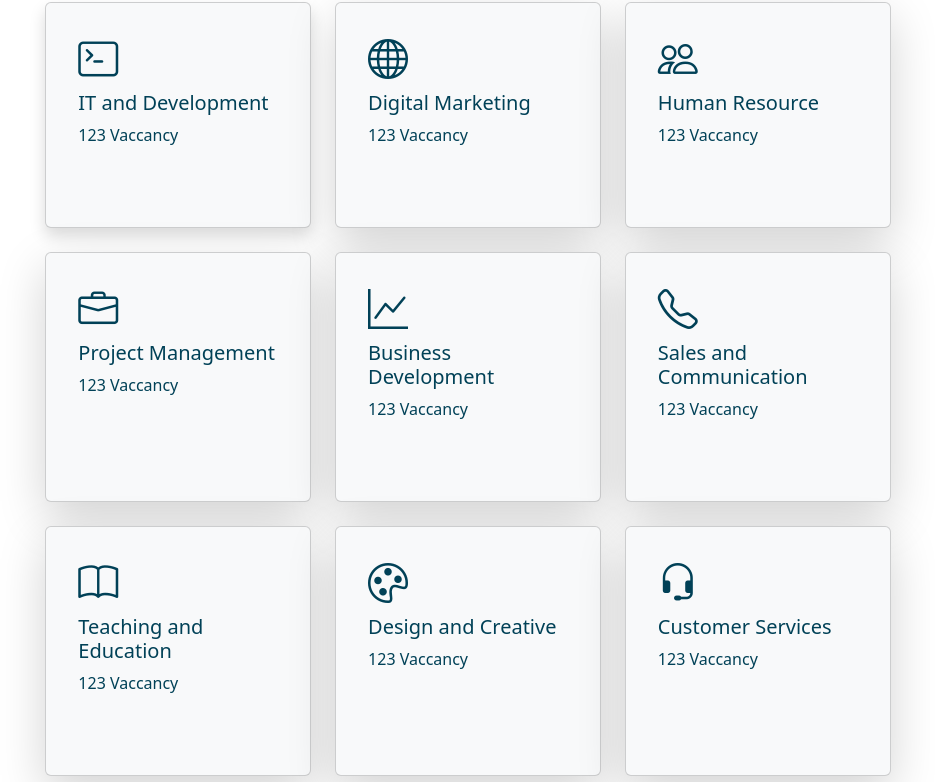
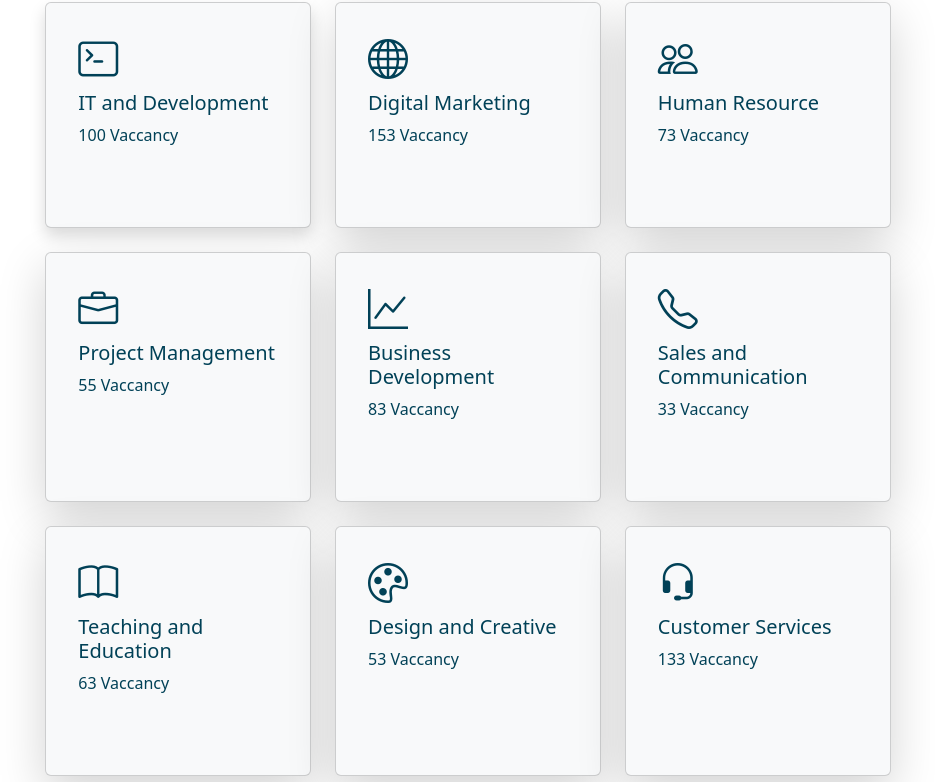
Before and after one commit to alen0577/jobportal-website-frontend, a Django app: page / in a window 1280 px wide. Shown: the part 941-1723 px from the top of the page, without its empty margins (172-1107 px from the left). Run offline with Django 4.2, Linux system fonts and the light colour scheme; some libraries are stand-ins or nearby versions.

Commit message:
modified

```diff
--- a/jobapp/templates/index.html
+++ b/jobapp/templates/index.html
@@ -68,7 +68,7 @@ HOME
                     <div class="card-body">
                       <h1 style="color: rgb(1, 65, 87);"><i class="bi bi-terminal"></i></h1>
                       <h5 class="card-title" style="color: rgb(1, 65, 87);">IT and Development</h5>
-                      <p class="card-text" style="color: rgb(1, 65, 87);">123 Vaccancy</p>
+                      <p class="card-text" style="color: rgb(1, 65, 87);">100 Vaccancy</p>
                     </div>
                   </div>
                 </div>
@@ -77,7 +77,7 @@ HOME
                       <div class="card-body">
                         <h1 style="color: rgb(1, 65, 87);"><i class="bi bi-globe"></i></h1>
                         <h5 class="card-title" style="color: rgb(1, 65, 87);">Digital Marketing</h5>
-                        <p class="card-text" style="color: rgb(1, 65, 87);">123 Vaccancy</p>
+                        <p class="card-text" style="color: rgb(1, 65, 87);">153 Vaccancy</p>
                       </div>
                     </div>
                 </div>
@@ -86,7 +86,7 @@ HOME
                       <div class="card-body">
                         <h1 style="color: rgb(1, 65, 87);"><i class="bi bi-people"></i></h1>
                         <h5 class="card-title" style="color: rgb(1, 65, 87);">Human Resource</h5>
-                        <p class="card-text" style="color: rgb(1, 65, 87);">123 Vaccancy</p>
+                        <p class="card-text" style="color: rgb(1, 65, 87);">73 Vaccancy</p>
                       </div>
                     </div>
                 </div>
@@ -95,7 +95,7 @@ HOME
                       <div class="card-body">
                         <h1 style="color: rgb(1, 65, 87);"><i class="bi bi-briefcase"></i></h1>
                         <h5 class="card-title" style="color: rgb(1, 65, 87);">Project Management</h5>
-                        <p class="card-text" style="color: rgb(1, 65, 87);">123 Vaccancy</p>
+                        <p class="card-text" style="color: rgb(1, 65, 87);">55 Vaccancy</p>
                       </div>
                     </div>
                 </div>
@@ -104,7 +104,7 @@ HOME
                       <div class="card-body">
                         <h1 style="color: rgb(1, 65, 87);"><i class="bi bi-graph-up"></i></h1>
                         <h5 class="card-title" style="color: rgb(1, 65, 87);">Business Development</h5>
-                        <p class="card-text" style="color: rgb(1, 65, 87);">123 Vaccancy</p>
+                        <p class="card-text" style="color: rgb(1, 65, 87);">83 Vaccancy</p>
                       </div>
                     </div>
                 </div>
@@ -113,7 +113,7 @@ HOME
                       <div class="card-body">
                         <h1 style="color: rgb(1, 65, 87);"><i class="bi bi-telephone"></i></h1>
                         <h5 class="card-title" style="color: rgb(1, 65, 87);">Sales and Communication</h5>
-                        <p class="card-text" style="color: rgb(1, 65, 87);">123 Vaccancy</p>
+                        <p class="card-text" style="color: rgb(1, 65, 87);">33 Vaccancy</p>
                       </div>
                     </div>
                 </div>
@@ -122,7 +122,7 @@ HOME
                       <div class="card-body">
                         <h1 style="color: rgb(1, 65, 87);"><i class="bi bi-book"></i></h1>
                         <h5 class="card-title" style="color: rgb(1, 65, 87);">Teaching and Education</h5>
-                        <p class="card-text" style="color: rgb(1, 65, 87);">123 Vaccancy</p>
+                        <p class="card-text" style="color: rgb(1, 65, 87);">63 Vaccancy</p>
                       </div>
                     </div>
                 </div>
@@ -131,7 +131,7 @@ HOME
                       <div class="card-body">
                         <h1 style="color: rgb(1, 65, 87);"><i class="bi bi-palette"></i></h1>
                         <h5 class="card-title" style="color: rgb(1, 65, 87);">Design and Creative</h5>
-                        <p class="card-text" style="color: rgb(1, 65, 87);">123 Vaccancy</p>
+                        <p class="card-text" style="color: rgb(1, 65, 87);">53 Vaccancy</p>
                       </div>
                     </div>
                 </div>
@@ -140,7 +140,7 @@ HOME
                       <div class="card-body">
                         <h1 style="color: rgb(1, 65, 87);"><i class="bi bi-headset"></i></h1>
                         <h5 class="card-title" style="color: rgb(1, 65, 87);">Customer Services</h5>
-                        <p class="card-text" style="color: rgb(1, 65, 87);">123 Vaccancy</p>
+                        <p class="card-text" style="color: rgb(1, 65, 87);">133 Vaccancy</p>
                       </div>
                     </div>
                 </div>
@@ -348,7 +348,7 @@ HOME
       <div class="col-lg-3 col-md-3">
         <h5 class="text-title" style="color: rgb(1, 65, 87);margin-top: 50px;">Newsletter</h5>
         <ul style="list-style-type: none;">
-          <li style="color: rgb(1, 65, 87);"><a href="#" style="color: rgb(1, 65, 87);text-decoration: none;">Subscribe our email for more <br> up-to-date job news</a></li>
+          <li style="color: rgb(1, 65, 87);"><p style="color: rgb(1, 65, 87);text-decoration: none;">Subscribe our email for more <br> up-to-date job news</p></li>
           <li style="color: rgb(1, 65, 87);">
             <nav class="navbar bg-body-tertiary">
               <div class="container-fluid">
```
